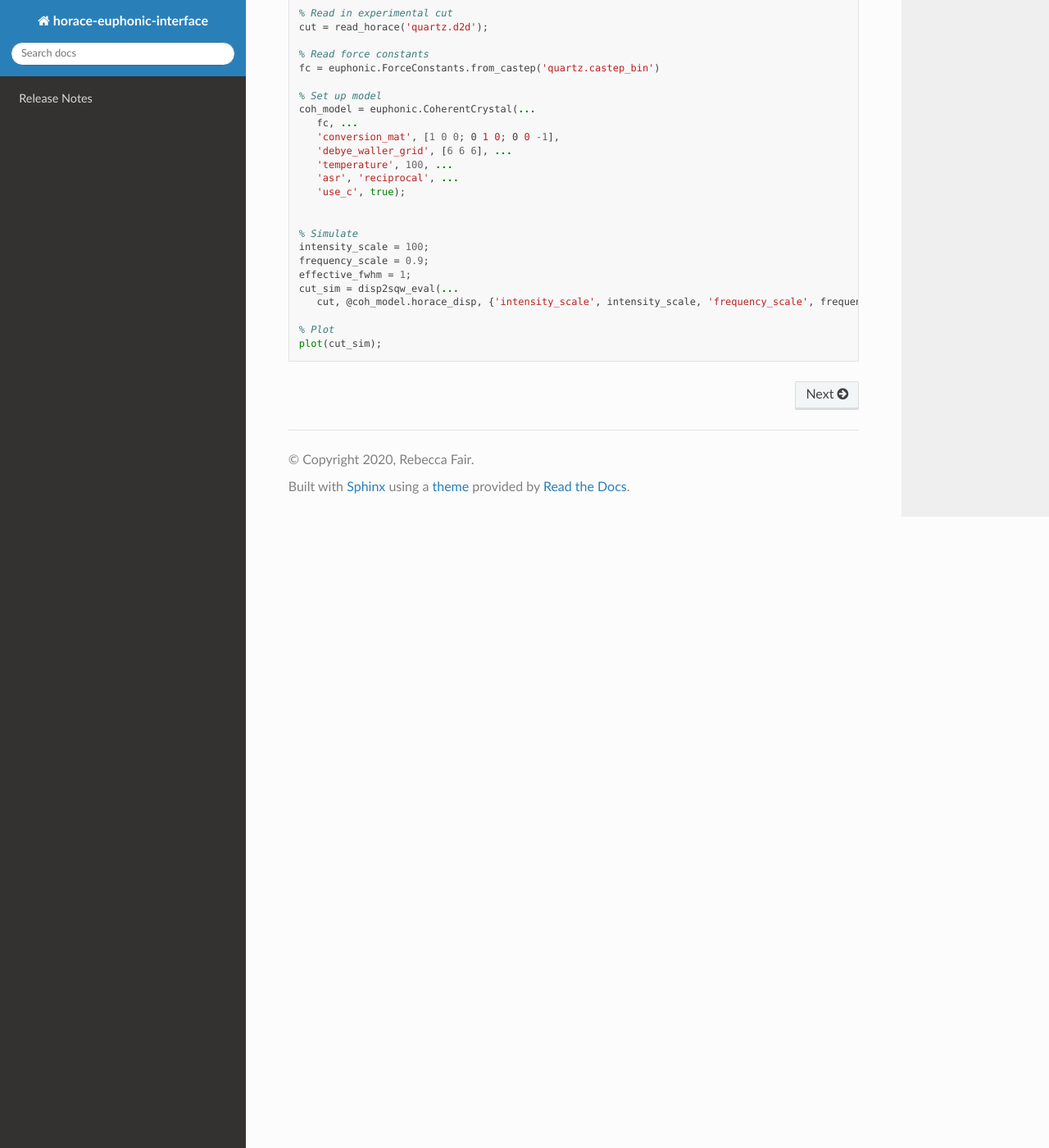
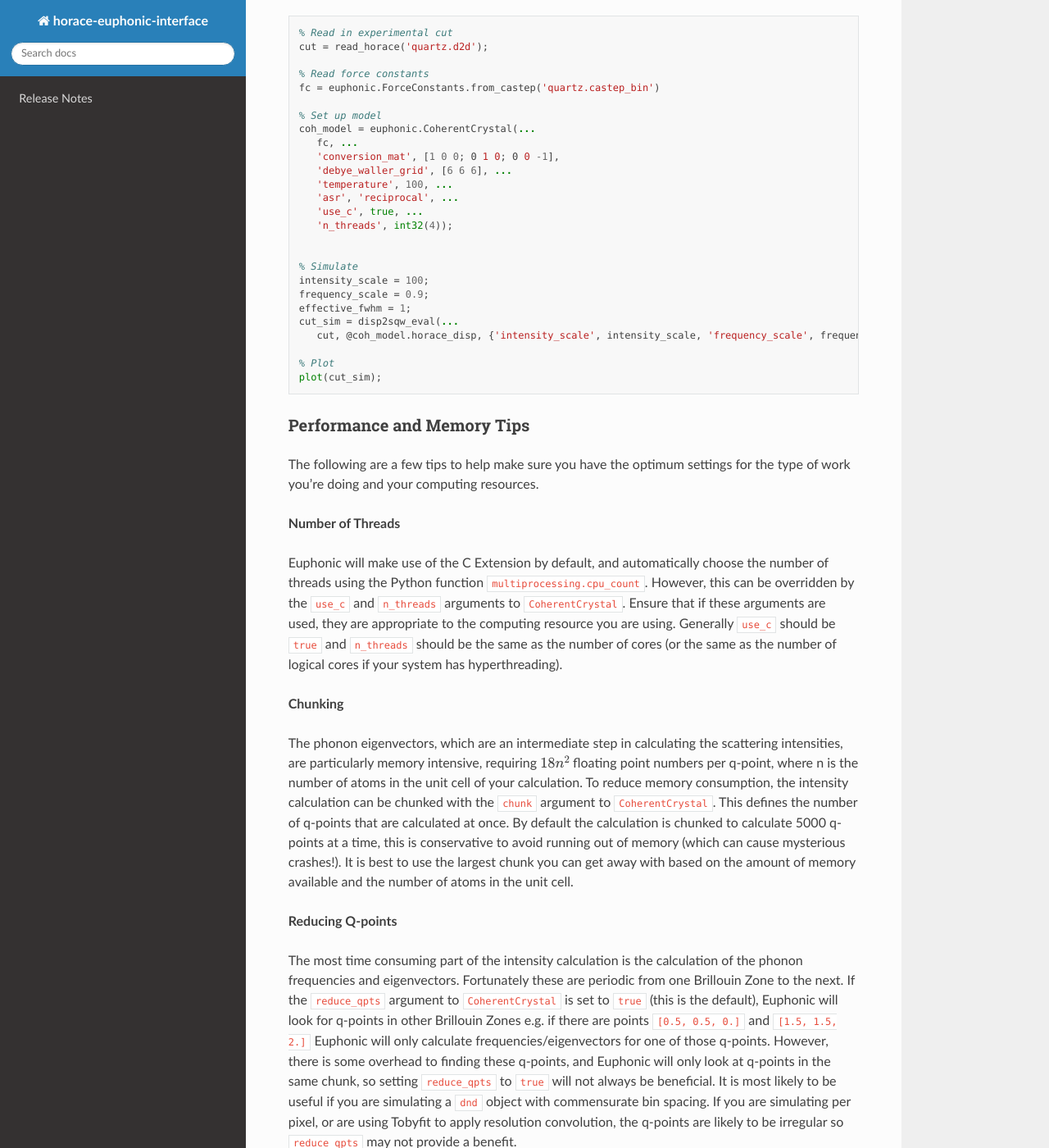
Before and after one commit to pace-neutrons/horace-euphonic-interface, a Sphinx documentation site: the page built from doc/source/index.rst, in a window 1280 px wide and 1400 px high, scrolled down 4870 px. Shown: the whole window at 82% size. Built offline with Sphinx 7.4.7 and the Read the Docs theme 2.0.0, drawn with Linux system fonts in a browser that asks for light colours; some of the changed text lies outside the part shown.

Commit message:
Add notes on performance to docs (#22)
* Add initial performance help

* Small updates from review comments

- Specify # of logical cores if hyperthreading
- Fix incorrect unlimited chunks statement: default is actually 5000
- Change dnd to use code formatting

```diff
--- a/doc/source/index.rst
+++ b/doc/source/index.rst
@@ -250,7 +250,8 @@ An example script simulating a simple cut is below:
      'debye_waller_grid', [6 6 6], ...
      'temperature', 100, ...
      'asr', 'reciprocal', ...
-     'use_c', true);
+     'use_c', true, ...
+     'n_threads', int32(4));
 
 
   % Simulate
@@ -263,6 +264,68 @@ An example script simulating a simple cut is below:
   % Plot
   plot(cut_sim);
 
+
+Performance and Memory Tips
+^^^^^^^^^^^^^^^^^^^^^^^^^^^
+
+The following are a few tips to help make sure you have the optimum settings
+for the type of work you're doing and your computing resources.
+
+**Number of Threads**
+
+Euphonic will make use of the C Extension by default, and automatically choose
+the number of threads using the Python function ``multiprocessing.cpu_count``.
+However, this can be overridden by the ``use_c`` and ``n_threads`` arguments
+to ``CoherentCrystal``. Ensure that if these arguments are used, they are
+appropriate to the computing resource you are using. Generally ``use_c``
+should be  ``true`` and ``n_threads`` should be the same as the number of
+cores (or the same as the number of logical cores if your system has
+hyperthreading).
+
+**Chunking**
+
+The phonon eigenvectors, which are an intermediate step in calculating
+the scattering intensities, are particularly memory intensive, requiring
+:math:`18n^2` floating point numbers per q-point, where n is the number
+of atoms in the unit cell of your calculation. To reduce memory consumption,
+the intensity calculation can be chunked with the ``chunk`` argument to
+``CoherentCrystal``. This defines the number of q-points that are calculated
+at once. By default the calculation is chunked to calculate 5000 q-points at
+a time, this is conservative to avoid running out of memory (which can cause
+mysterious crashes!). It is best to use the largest chunk you can get away
+with based on the amount of memory available and the number of atoms
+in the unit cell.
+
+**Reducing Q-points**
+
+The most time consuming part of the intensity calculation is the calculation
+of the phonon frequencies and eigenvectors. Fortunately these are periodic
+from one Brillouin Zone to the next. If the ``reduce_qpts`` argument to
+``CoherentCrystal`` is set to ``true`` (this is the default), Euphonic will
+look for q-points in other Brillouin Zones e.g. if there are points
+``[0.5, 0.5, 0.]`` and ``[1.5, 1.5, 2.]`` Euphonic will only calculate
+frequencies/eigenvectors for one of those q-points. However, there is some
+overhead to finding these q-points, and Euphonic will only look at q-points
+in the same chunk, so setting ``reduce_qpts`` to ``true`` will not always
+be beneficial. It is most likely to be useful if you are simulating a ``dnd``
+object with commensurate bin spacing. If you are simulating per pixel, or
+are using Tobyfit to apply resolution convolution, the q-points are likely
+to be irregular so ``reduce_qpts`` may not provide a benefit.
+
+**Dipole Parameter**
+
+If your simulation cell is polar (i.e. you have Born charges and dielectric
+permittivity tensors), there is an extra computationally expensive correction
+that must be applied when calculating the phonon frequencies and eigenvectors.
+This correction is based on an Ewald sum, so includes both real space and
+reciprocal space sums. The limit of these sums can be tuned so that the
+optimum balance of real and reciprocal space terms is used to reduce the
+computation required. This can be done with the ``dipole_parameter`` argument
+to ``CoherentCrystal``. Euphonic has a Python command-line tool,
+`euphonic-optimise-dipole-parameter <https://euphonic.readthedocs.io/en/stable/dipole-parameter-script.html>`_
+which can help to tune this argument.
+
+
 .. toctree::
    :hidden:
    :maxdepth: 2
```
